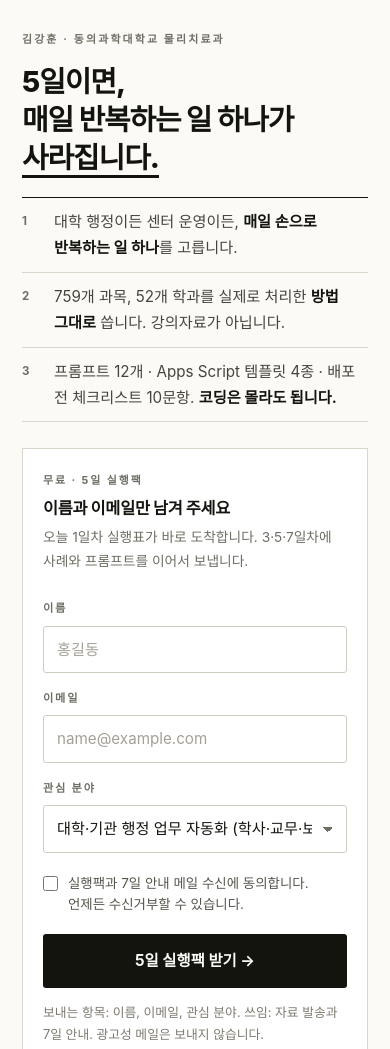
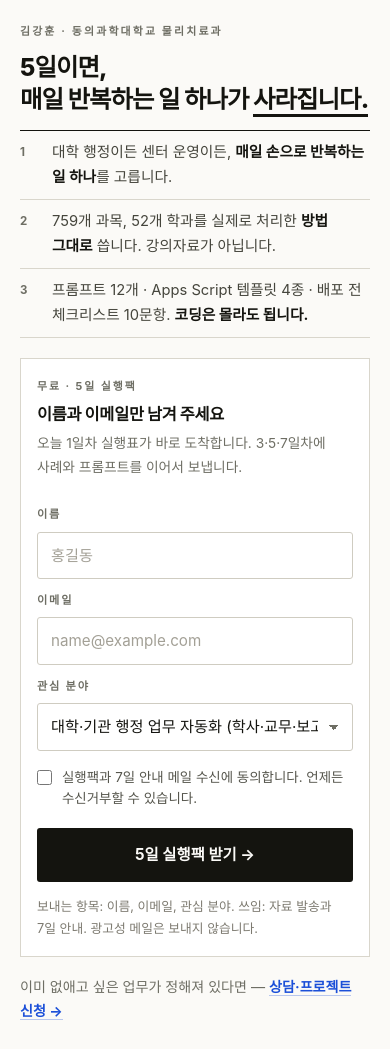
Before and after one commit to skyman200/skyman200.github.io, a plain HTML site: page go/index.html in a window 390 px wide. Shown: the top 1049 px of the page. Drawn offline with Linux system fonts and the light colour scheme.

Commit message:
style(go,apply): 모바일 첫 화면 높이 축소 — 420px 이하에서 제목·목록·카드 여백 압축, 상담 메타라인 라벨 간격

```diff
--- a/go/index.html
+++ b/go/index.html
@@ -99,9 +99,20 @@
       }
       .foot a { color: var(--muted); border-bottom-color: rgba(110, 110, 100, .3); }
 
+      .funnel__field { margin-bottom: 13px; }
+
       @media (min-width: 700px) {
         .wrap { padding: 54px 22px 72px; }
         .card { padding: 26px 26px 24px; }
+      }
+      @media (max-width: 420px) {
+        .wrap { padding: 22px 20px 44px; }
+        h1 { font-size: 1.52rem; margin: 10px 0 15px; }
+        .promise { margin-bottom: 20px; }
+        .promise li { padding: 9px 0; font-size: .92rem; }
+        .card { padding: 18px 16px 16px; }
+        .card__sub { margin-bottom: 14px; }
+        .funnel__field { margin-bottom: 12px; }
       }
     </style>
   </head>
```
Also changed, not shown: apply/index.html (+1 -1 lines).
